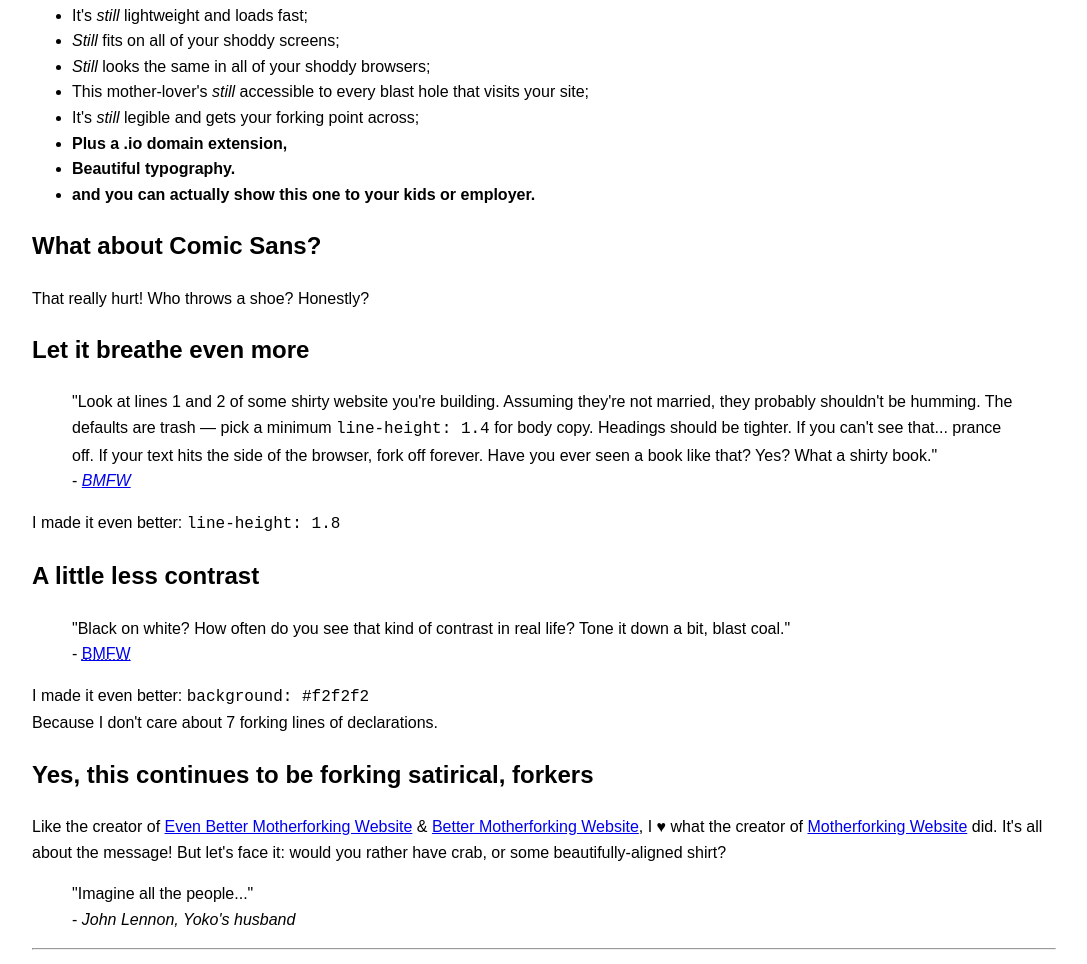
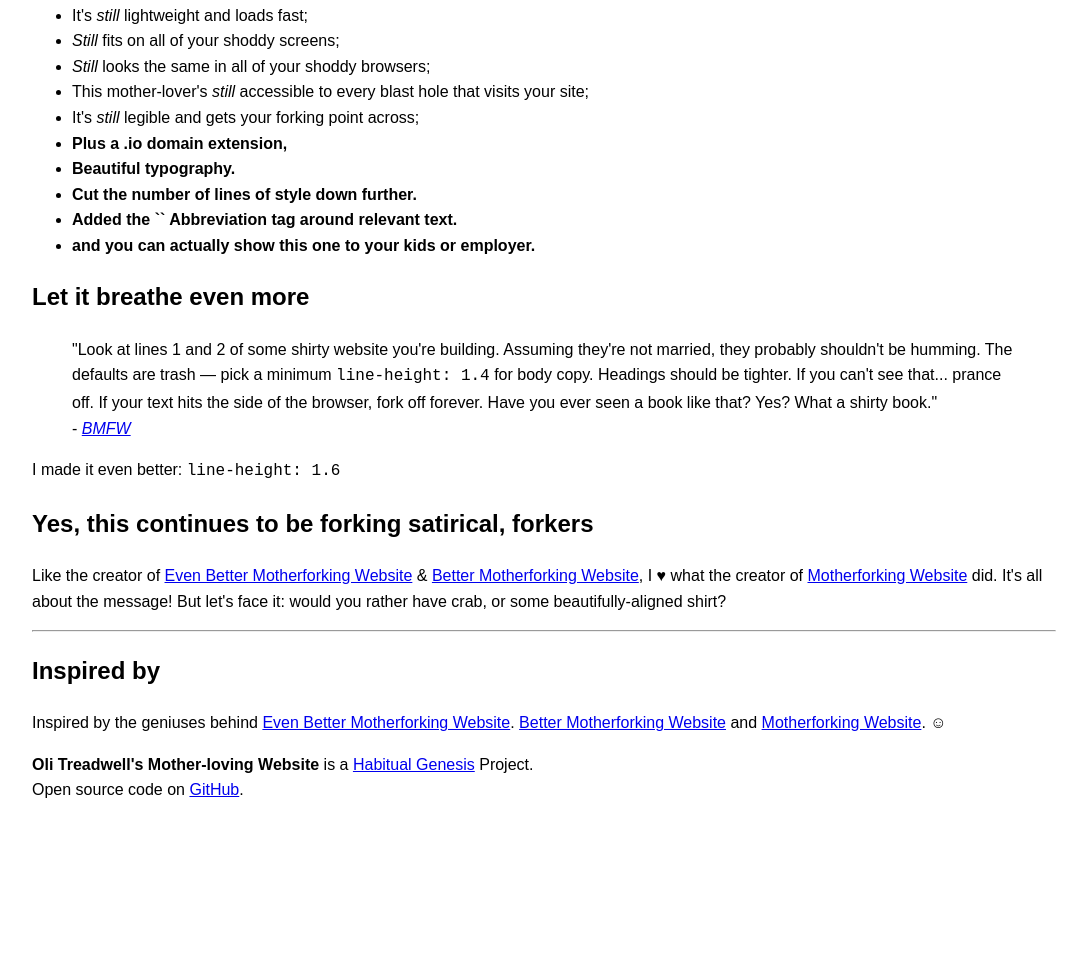
Before and after one commit to olitreadwell/the-motherloving-website, a plain HTML site: page index.html in a window 1280 px wide. Shown: the part 476-1440 px from the top of the page, without its empty margins (96-1183 px from the left). After the commit the page ends 1343 px from the top, so only its background shows below. Drawn offline with Linux system fonts and the light colour scheme.

Commit message:
Update index.html

```diff
--- a/index.html
+++ b/index.html
@@ -96,7 +96,9 @@
             It's <em>still</em> legible and gets your forking point across;
           </li>
           <li><strong>Plus a .io domain extension,</strong></li>
-          <li><strong>Beautiful typography. </strong></li>
+          <li><strong>Beautiful typography.</strong></li>
+          <li><strong>Cut the number of lines of style down further.</strong></li>
+          <li><strong>Added the `<abbr>` Abbreviation tag around relevant text.</strong></li>
           <li>
             <strong
               >and you can actually show this one to your kids or
@@ -105,8 +107,6 @@
           </li>
         </ul>
       </section>
-      <h2>What about Comic Sans?</h2>
-      <p>That really hurt! Who throws a shoe? Honestly?</p>
       <h2>Let it breathe even more</h2>
       <blockquote>
         "Look at lines 1 and 2 of some shirty website you're building. Assuming
@@ -115,22 +115,9 @@
         Headings should be tighter. If you can't see that... prance off. If your
         text hits the side of the browser, fork off forever. Have you ever seen
         a book like that? Yes? What a shirty book."<br>
-        - <a href="http://bettermotherfuckingwebsite.com"><em>BMFW</em></a>
+        - <a href="http://bettermotherfuckingwebsite.com" target="_blank"><em>BMFW</em></a>
       </blockquote>
-      <p>I made it even better: <code>line-height: 1.8</code></p>
-      <h2>A little less contrast</h2>
-      <blockquote>
-        "Black on white? How often do you see that kind of contrast in real
-        life? Tone it down a bit, blast coal."<br>
-        -
-        <a href="http://bettermotherfuckingwebsite.com"
-          ><abbr title="Better Motherforking Website">BMFW</abbr></a
-        >
-      </blockquote>
-      <p>
-        I made it even better: <code>background: #f2f2f2</code><br>Because I
-        don't care about 7 forking lines of declarations.
-      </p>
+      <p>I made it even better: <code>line-height: 1.6</code></p>
       <h2>Yes, this continues to be forking satirical, forkers</h2>
       <p>
         Like the creator of
@@ -153,21 +140,17 @@
         did. It's all about the message! But let's face it: would you rather
         have crab, or some beautifully-aligned shirt?
       </p>
-      <blockquote>
-        "Imagine all the people..."<br>
-        - <em>John Lennon, Yoko's husband</em>
-      </blockquote>
       <hr>
       <h2 id="inspired-by">Inspired by</h2>
       <p>
         Inspired by the geniuses behind
-        <a href="https://github.com/setetres/evenbettermotherfuckingwebsite"
+        <a href="https://github.com/setetres/evenbettermotherfuckingwebsite" target="_blank"
           >Even Better Motherforking Website</a
         >.
-        <a href="http://bettermotherfuckingwebsite.com"
+        <a href="http://bettermotherfuckingwebsite.com" target="_blank"
           >Better Motherforking Website</a
         >
-        and <a href="http://motherfuckingwebsite.com">Motherforking Website</a>.
+        and <a href="http://motherfuckingwebsite.com" target="_blank">Motherforking Website</a>.
         ☺
       </p>
     </main>
@@ -180,7 +163,7 @@
           >Habitual Genesis</a
         >
         Project.<br>Open source code on
-        <a href="https://github.com/olitreadwell/my-motherloving-website"
+        <a href="https://github.com/olitreadwell/my-motherloving-website" target="_blank"
           >GitHub</a
         >.
       </p>
```
